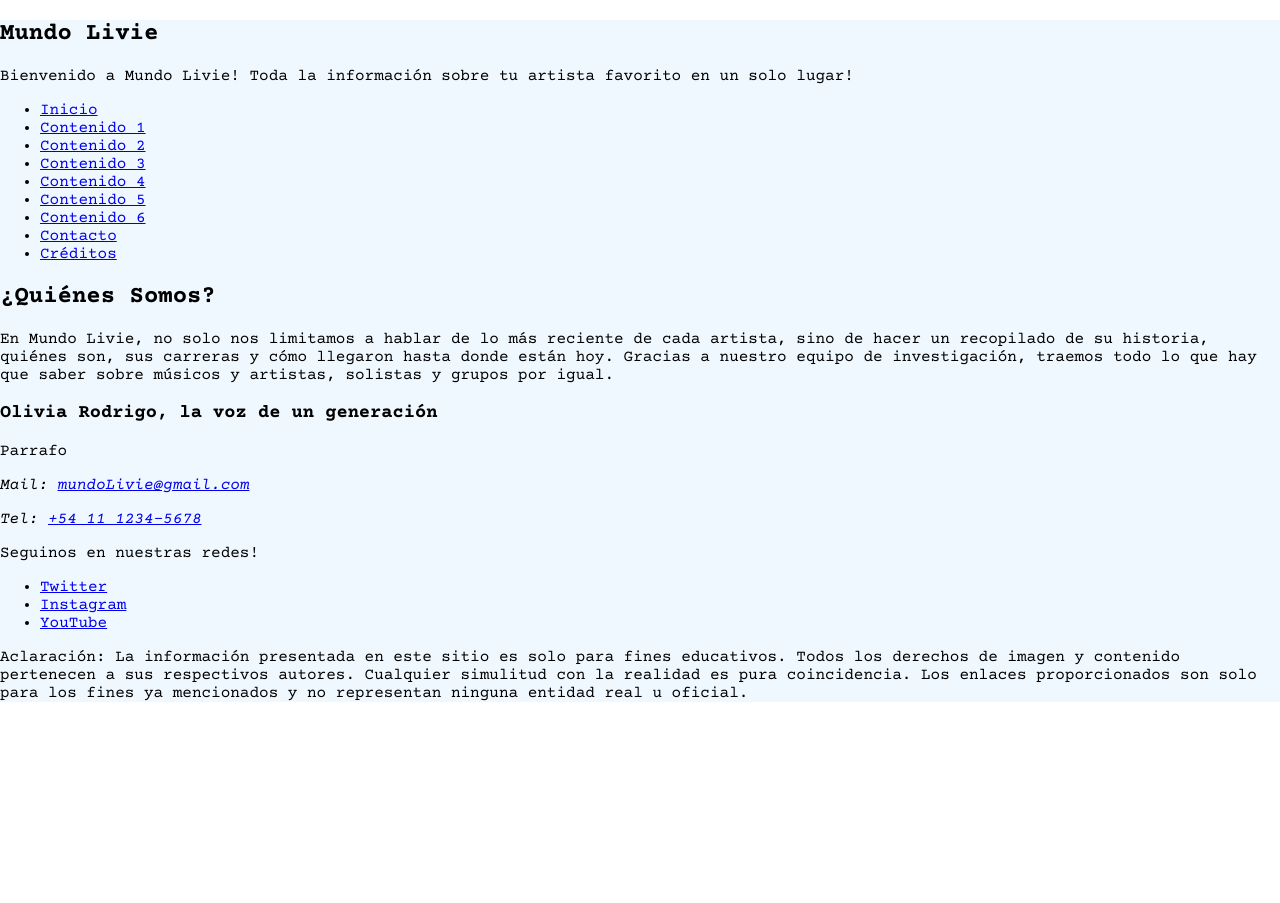
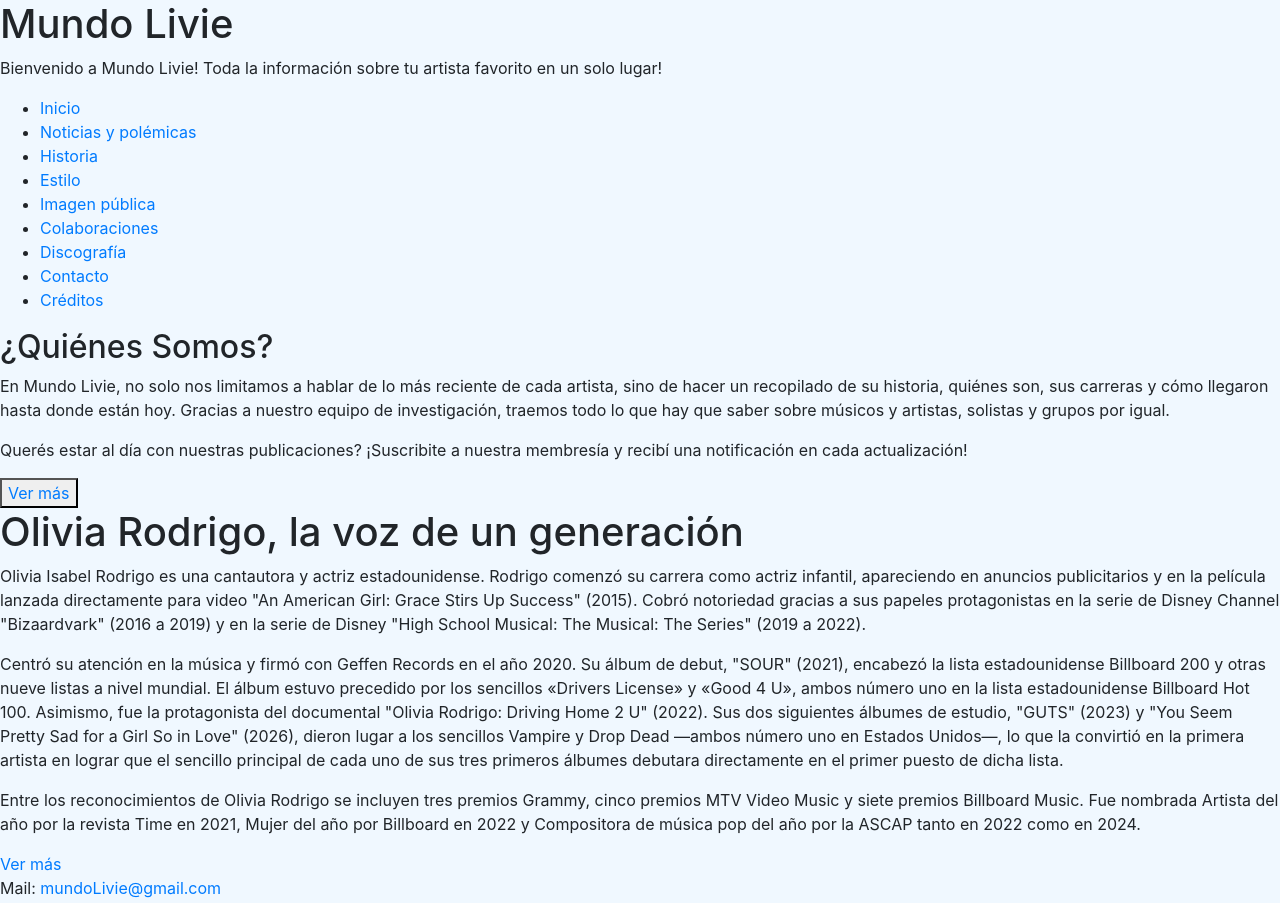
Before and after one commit to M4itena/Trabajo-Practico-N2, a plain HTML site: page index.html in a window 1280 px wide. Shown: the top 903 px of the page. Before the commit the page ends 800 px from the top, so only its background shows below. Drawn offline with nearby package versions, Linux system fonts and the light colour scheme.

Commit message:
Modficando nombres de páginas
Agregando info al index
Modificando los nombres de las páginas para mejorar la organización
Agregando link a Bootstrap

```diff
--- a/index.html
+++ b/index.html
@@ -7,9 +7,8 @@
     <meta name="viewport" content="width=device-width, initial-scale=1.0">
     <title>Inicio</title>
     <link href="css/estilos.css" rel="stylesheet">
-    <!--
-        <link href="https://cdn.jsdelivr.net/npm/bootstrap@6.0.0-alpha.1/dist/css/bootstrap.min.css" rel="stylesheet" integrity="sha384-B/GM4XqrwHnWXNOWMbloTmrYXZg10cakYGmpfsR/bbzQ6JAJI4ihuyADKLnBgrCe" crossorigin="anonymous">
-         -->
+    <link href="https://cdn.jsdelivr.net/npm/bootstrap@6.0.0-alpha.1/dist/css/bootstrap.min.css" rel="stylesheet"
+        integrity="sha384-B/GM4XqrwHnWXNOWMbloTmrYXZg10cakYGmpfsR/bbzQ6JAJI4ihuyADKLnBgrCe" crossorigin="anonymous">
     <link rel="preconnect" href="https://fonts.googleapis.com">
     <link rel="preconnect" href="https://fonts.gstatic.com" crossorigin>
     <link
@@ -30,12 +29,12 @@
                 <p>Bienvenido a Mundo Livie! Toda la información sobre tu artista favorito en un solo lugar!</p>
                 <ul>
                     <li><a href="index.html">Inicio</a></li>
-                    <li><a href="contenido-1.html">Contenido 1</a></li>
-                    <li><a href="contenido-2.html">Contenido 2</a></li>
-                    <li><a href="contenido-3.html">Contenido 3</a></li>
-                    <li><a href="contenido-4.html">Contenido 4</a></li>
-                    <li><a href="contenido-5.html">Contenido 5</a></li>
-                    <li><a href="contenido-6.html">Contenido 6</a></li>
+                    <li><a href="polemicas.html">Noticias y polémicas</a></li>
+                    <li><a href="historia.html">Historia</a></li>
+                    <li><a href="estetica.html">Estilo</a></li>
+                    <li><a href="publico.html">Imagen pública</a></li>
+                    <li><a href="multimedia.html">Colaboraciones</a></li>
+                    <li><a href="discografia.html">Discografía</a></li>
                     <li><a href="contacto.html">Contacto</a></li>
                     <li><a href="creditos.html">Créditos</a></li>
                 </ul>
@@ -51,12 +50,42 @@
                 nuestro equipo de investigación, traemos todo lo que hay que saber sobre músicos y artistas, solistas y
                 grupos por igual.</p>
 
+            <section>
+                <p>Querés estar al día con nuestras publicaciones? ¡Suscribite a nuestra membresía y recibí una
+                    notificación
+                    en cada actualización!</p>
+
+                <button><a href="contacto.html">Ver más</a></button>
+            </section>
+
             <!--SECCION-->
 
             <section>
                 <article>
                     <h1>Olivia Rodrigo, la voz de un generación</h1>
-                    <p>Parrafo</p>
+                    <p>Olivia Isabel Rodrigo es una cantautora y actriz estadounidense. Rodrigo comenzó su carrera como
+                        actriz infantil, apareciendo en anuncios publicitarios y en la película lanzada directamente
+                        para video "An American Girl: Grace Stirs Up Success" (2015). Cobró notoriedad gracias a sus
+                        papeles protagonistas en la serie de Disney Channel "Bizaardvark" (2016 a 2019) y en la serie de
+                        Disney "High School Musical: The Musical: The Series" (2019 a 2022).</p>
+                </article>
+                <article>
+                    <p>Centró su atención en la música y firmó con Geffen Records en el año 2020. Su álbum de debut,
+                        "SOUR" (2021), encabezó la lista estadounidense Billboard 200 y otras nueve listas a nivel
+                        mundial. El álbum estuvo precedido por los sencillos «Drivers License» y «Good 4 U», ambos
+                        número uno en la lista estadounidense Billboard Hot 100. Asimismo, fue la protagonista del
+                        documental "Olivia Rodrigo: Driving Home 2 U" (2022). Sus dos siguientes álbumes de estudio,
+                        "GUTS" (2023) y "You Seem Pretty Sad for a Girl So in Love" (2026), dieron lugar a los
+                        sencillos
+                        Vampire y Drop Dead —ambos número uno en Estados Unidos—, lo que la convirtió en la primera
+                        artista en lograr que el sencillo principal de cada uno de sus tres primeros álbumes
+                        debutara
+                        directamente en el primer puesto de dicha lista.</p>
+                    <p>Entre los reconocimientos de Olivia Rodrigo se incluyen tres premios Grammy, cinco premios
+                        MTV Video Music y siete premios Billboard Music. Fue nombrada Artista del año por la revista
+                        Time en 2021, Mujer del año por Billboard en 2022 y Compositora de música pop del año por la
+                        ASCAP tanto en 2022 como en 2024.</p>
+                    <a href="discografia.html">Ver más</a>
                 </article>
             </section>
 
```
Also changed, not shown: contacto.html (+6 -6 lines), creditos.html (+6 -6 lines), discografia.html (renamed from contenido-2.html, +12 -9 lines), estetica.html (renamed from contenido-1.html, +15 -12 lines), historia.html (renamed from contenido-3.html, +15 -15 lines), polemicas.html (renamed from contenido-4.html, +14 -13 lines), prensa.html (renamed from contenido-5.html, +5 -3 lines), proyectos.html (renamed from contenido-6.html, +11 -9 lines).
